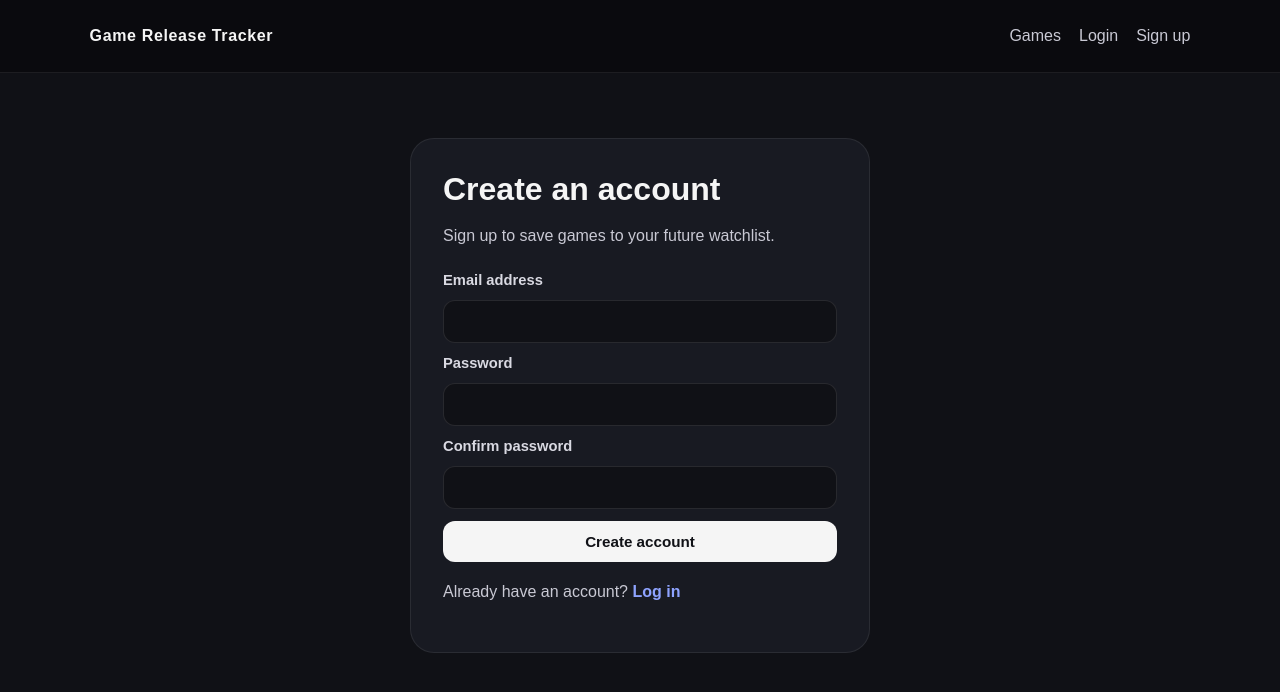
After one commit to Ryan-Z-220/game-expo-tracker, a Flask app: page /signup in a window 1280 px wide. The commit adds this page. Shown: the top 692 px of the page. Run offline with Flask 3, Linux system fonts and the light colour scheme; parts of the project's set-up code (start-up, migrations or seed data) failed here and were passed over.

Commit message:
Add Supabase email authentication

```diff
--- a/app.py
+++ b/app.py
@@ -1,14 +1,17 @@
+# manage requests in project
+
 import math
 import os
 
 from dotenv import load_dotenv
-from flask import Flask, render_template, request, abort
+from flask import Flask, render_template, request, abort, redirect, url_for, flash, session
 from supabase import create_client, Client
 
 
 load_dotenv()
 
 app = Flask(__name__)
+app.secret_key = os.getenv("FLASK_SECRET_KEY", "dev-secret-key")
 
 SUPABASE_URL = os.getenv("SUPABASE_URL")
 SUPABASE_KEY = os.getenv("SUPABASE_KEY")
@@ -18,14 +21,20 @@ if not SUPABASE_URL or not SUPABASE_KEY:
         "Missing Supabase config. Please set SUPABASE_URL and SUPABASE_KEY in .env"
     )
 
+# supabase create client request
 supabase: Client = create_client(SUPABASE_URL, SUPABASE_KEY)
+@app.context_processor
+def inject_user():
+    return {
+        "current_user": session.get("user")
+    }
 
-
+# request for base page
 @app.route("/")
 def home():
     return render_template("base.html")
 
-
+# request for game gallery section
 @app.route("/games")
 def games():
     page = request.args.get("page", 1, type=int)
@@ -110,6 +119,7 @@ def games():
         release_filter=release_filter,
     )
 
+# requeste for game detail section by game name
 @app.route("/games/<slug>")
 def game_detail(slug):
     response = (
@@ -139,6 +149,98 @@ def game_detail(slug):
         release_filter=release_filter,
     )
 
+# request for user signup section
+@app.route("/signup", methods=["GET", "POST"])
+def signup():
+    if request.method == "POST":
+        email = request.form.get("email", "").strip()
+        password = request.form.get("password", "")
+        confirm_password = request.form.get("confirm_password", "")
+
+        if not email or not password or not confirm_password:
+            flash("Please fill in all fields.")
+            return render_template("signup.html")
+
+        if password != confirm_password:
+            flash("Passwords do not match.")
+            return render_template("signup.html")
+
+        if len(password) < 6:
+            flash("Password must be at least 6 characters.")
+            return render_template("signup.html")
+
+        try:
+            response = supabase.auth.sign_up(
+                {
+                    "email": email,
+                    "password": password,
+                }
+            )
+
+            flash("Account created. Please check your email to confirm your account, then log in.")
+            return redirect(url_for("login"))
+
+        except Exception as error:
+            flash(f"Signup failed: {error}")
+            return render_template("signup.html")
+
+    return render_template("signup.html")
+
+# request for user login section
+@app.route("/login", methods=["GET", "POST"])
+def login():
+    if request.method == "POST":
+        email = request.form.get("email", "").strip()
+        password = request.form.get("password", "")
+
+        if not email or not password:
+            flash("Please enter both email and password.")
+            return render_template("login.html")
+
+        try:
+            response = supabase.auth.sign_in_with_password(
+                {
+                    "email": email,
+                    "password": password,
+                }
+            )
+
+            user = response.user
+            session_data = response.session
+
+            if not user or not session_data:
+                flash("Login failed. Please check your email and password.")
+                return render_template("login.html")
+
+            session["user"] = {
+                "id": user.id,
+                "email": user.email,
+            }
+
+            session["access_token"] = session_data.access_token
+            session["refresh_token"] = session_data.refresh_token
+
+            flash("You are now logged in.")
+            return redirect(url_for("games"))
+
+        except Exception as error:
+            flash(f"Login failed: {error}")
+            return render_template("login.html")
+
+    return render_template("login.html")
+
+# request for user logout section
+@app.route("/logout", methods=["POST"])
+def logout():
+    try:
+        supabase.auth.sign_out()
+    except Exception:
+        pass
+
+    session.clear()
+    flash("You have been logged out.")
+    return redirect(url_for("games"))
+
 
 if __name__ == "__main__":
     app.run(debug=True)
--- a/static/css/style.css
+++ b/static/css/style.css
@@ -1,3 +1,6 @@
+/* style sheet for project */
+
+/* general settings */
 * {
   box-sizing: border-box;
 }
@@ -13,6 +16,8 @@ a {
   color: inherit;
   text-decoration: none;
 }
+
+/* navigation bar section start */
 
 .site-header {
   display: flex;
@@ -33,6 +38,7 @@ a {
 
 .nav-links {
   display: flex;
+  align-items: center;
   gap: 18px;
   color: #c9c9d4;
 }
@@ -41,6 +47,38 @@ a {
   color: #ffffff;
 }
 
+.nav-item {
+  display: inline-flex;
+  align-items: center;
+  justify-content: center;
+  min-height: 36px;
+  color: #c9c9d4;
+  font: inherit;
+}
+
+.nav-item:hover {
+  color: #ffffff;
+}
+
+.nav-user {
+  color: #c9c9d4;
+  font-size: 0.9rem;
+  max-width: 220px;
+  overflow: hidden;
+  text-overflow: ellipsis;
+  white-space: nowrap;
+}
+
+.nav-button {
+  border: none;
+  background: transparent;
+  padding: 0;
+  cursor: pointer;
+}
+
+/* navigation bar section end */
+
+/* base page content section start */
 .page-container {
   width: min(1200px, 90%);
   margin: 0 auto;
@@ -97,7 +135,9 @@ a {
   line-height: 1.6;
 }
 
-/* this is the search section */
+/* base page content section end */
+
+/* search section start */
 
 .search-form {
   margin-bottom: 30px;
@@ -168,6 +208,112 @@ a {
 
 /* search section end */
 
+/* login/signup section start */
+
+.auth-page {
+  min-height: 70vh;
+  display: grid;
+  place-items: center;
+}
+
+.auth-card {
+  width: min(460px, 100%);
+  background: #181a22;
+  border: 1px solid rgba(255, 255, 255, 0.08);
+  border-radius: 24px;
+  padding: 32px;
+}
+
+.auth-card h1 {
+  margin: 0 0 10px;
+  font-size: 2rem;
+}
+
+.auth-card p {
+  color: #c9c9d4;
+  line-height: 1.5;
+}
+
+.auth-form {
+  display: grid;
+  gap: 12px;
+  margin-top: 24px;
+}
+
+.auth-form label {
+  color: #d9d9e2;
+  font-weight: 700;
+  font-size: 0.92rem;
+}
+
+.auth-form input {
+  width: 100%;
+  border: 1px solid rgba(255, 255, 255, 0.1);
+  background: #101116;
+  color: #ffffff;
+  border-radius: 12px;
+  padding: 12px 14px;
+  font-size: 0.95rem;
+}
+
+.auth-form input:focus {
+  outline: none;
+  border-color: rgba(142, 163, 255, 0.8);
+}
+
+.auth-form button,
+.logout-form button {
+  border: none;
+  background: #f5f5f5;
+  color: #101116;
+  border-radius: 12px;
+  padding: 12px 16px;
+  font-weight: 700;
+  cursor: pointer;
+  font-size: 0.95rem;
+}
+
+.auth-switch {
+  margin-top: 18px;
+}
+
+.auth-switch a {
+  color: #8ea3ff;
+  font-weight: 700;
+}
+
+.flash-messages {
+  margin-top: 18px;
+  padding: 12px 14px;
+  background: rgba(142, 163, 255, 0.12);
+  border: 1px solid rgba(142, 163, 255, 0.35);
+  border-radius: 14px;
+}
+
+.flash-messages p {
+  margin: 0;
+  color: #ffffff;
+}
+
+.nav-user {
+  color: #c9c9d4;
+  font-size: 0.9rem;
+}
+
+.logout-form {
+  margin: 0;
+  display: flex;
+  align-items: center;
+}
+
+.logout-form button {
+  padding: 8px 12px;
+  border-radius: 999px;
+}
+
+/* login/signup section end */
+
+/* game gallery section start */
 .games-grid {
   display: grid;
   grid-template-columns: repeat(auto-fill, minmax(240px, 1fr));
@@ -286,6 +432,10 @@ a {
     min-height: auto;
   }
 }
+
+/* game gallery section end */
+
+/* game detail section start */
 
 .game-card-link {
   display: block;
@@ -437,3 +587,5 @@ a {
     min-height: 260px;
   }
 }
+
+/* game detail section end */
--- a/templates/base.html
+++ b/templates/base.html
@@ -1,3 +1,6 @@
+<!-- default page with no game data fetched from supabase, click button to load game gallery built in games.html -->
+<!-- user login/signup in this page. -->
+
 <!DOCTYPE html>
 <html lang="en">
 <head>
@@ -11,8 +14,18 @@
     <a class="logo" href="{{ url_for('games') }}">Game Release Tracker</a>
 
     <nav class="nav-links">
-      <a href="{{ url_for('games') }}">Games</a>
-      <a href="#">Login</a>
+      <a class="nav-item" href="{{ url_for('games') }}">Games</a>
+
+      {% if current_user %}
+        <span class="nav-user">{{ current_user.email }}</span>
+
+        <form method="post" action="{{ url_for('logout') }}" class="logout-form">
+          <button type="submit" class="nav-item nav-button">Logout</button>
+        </form>
+      {% else %}
+        <a class="nav-item" href="{{ url_for('login') }}">Login</a>
+        <a class="nav-item" href="{{ url_for('signup') }}">Sign up</a>
+      {% endif %}
     </nav>
   </header>
 
--- a/templates/game_detail.html
+++ b/templates/game_detail.html
@@ -1,3 +1,5 @@
+<!-- produce game detail due to the game name retreived from games.html. use base.html structure. -->
+
 {% extends "base.html" %}
 
 {% block title %}{{ game.name }} | Game Release Tracker{% endblock %}
--- a/templates/games.html
+++ b/templates/games.html
@@ -1,3 +1,5 @@
+<!-- produce game card to fill game gallery in base.html, game card can navigate to game detail page. -->
+
 {% extends "base.html" %}
 
 {% block title %}Games | Game Release Tracker{% endblock %}
--- /dev/null
+++ b/templates/signup.html
@@ -0,0 +1,42 @@
+<!-- produce section to sign up. -->
+
+{% extends "base.html" %}
+
+{% block title %}Sign Up | Game Release Tracker{% endblock %}
+
+{% block content %}
+<section class="auth-page">
+  <div class="auth-card">
+    <h1>Create an account</h1>
+    <p>Sign up to save games to your future watchlist.</p>
+
+    {% with messages = get_flashed_messages() %}
+      {% if messages %}
+        <div class="flash-messages">
+          {% for message in messages %}
+            <p>{{ message }}</p>
+          {% endfor %}
+        </div>
+      {% endif %}
+    {% endwith %}
+
+    <form method="post" class="auth-form">
+      <label for="email">Email address</label>
+      <input id="email" type="email" name="email" required>
+
+      <label for="password">Password</label>
+      <input id="password" type="password" name="password" required minlength="6">
+
+      <label for="confirm_password">Confirm password</label>
+      <input id="confirm_password" type="password" name="confirm_password" required minlength="6">
+
+      <button type="submit">Create account</button>
+    </form>
+
+    <p class="auth-switch">
+      Already have an account?
+      <a href="{{ url_for('login') }}">Log in</a>
+    </p>
+  </div>
+</section>
+{% endblock %}
```
Also changed, not shown: templates/login.html (added, +39 -0 lines).
